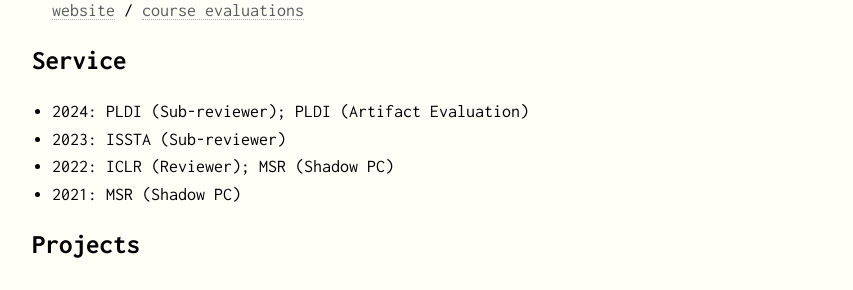
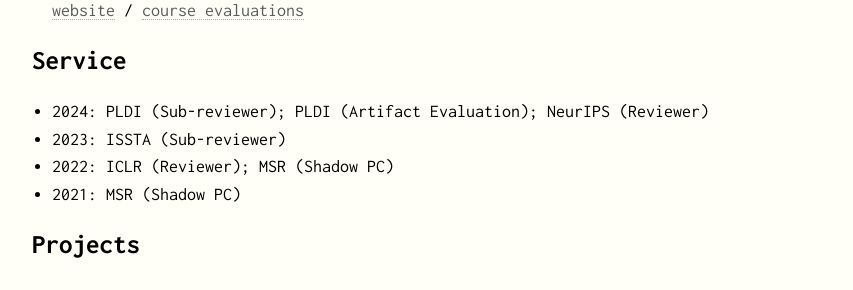
Before and after one commit to manishshettym/manishshettym.github.io, a Jekyll site: the page built from index.md, in a window 1280 px wide and 900 px high, scrolled down 1577 px. Shown: the part 423-713 px from the top of the window, without its empty margins (208-1061 px from the left). Built offline with Jekyll 4.4.1, drawn with Linux system fonts in a browser that asks for light colours.

Commit message:
add: neurips service

```diff
--- a/_includes/service.md
+++ b/_includes/service.md
@@ -1,5 +1,5 @@
 <aside markdown="1">
-  * 2024: PLDI (Sub-reviewer); PLDI (Artifact Evaluation)
+  * 2024: PLDI (Sub-reviewer); PLDI (Artifact Evaluation); NeurIPS (Reviewer)
   * 2023: ISSTA (Sub-reviewer)
   * 2022: ICLR (Reviewer); MSR (Shadow PC)
   * 2021: MSR (Shadow PC)
```
